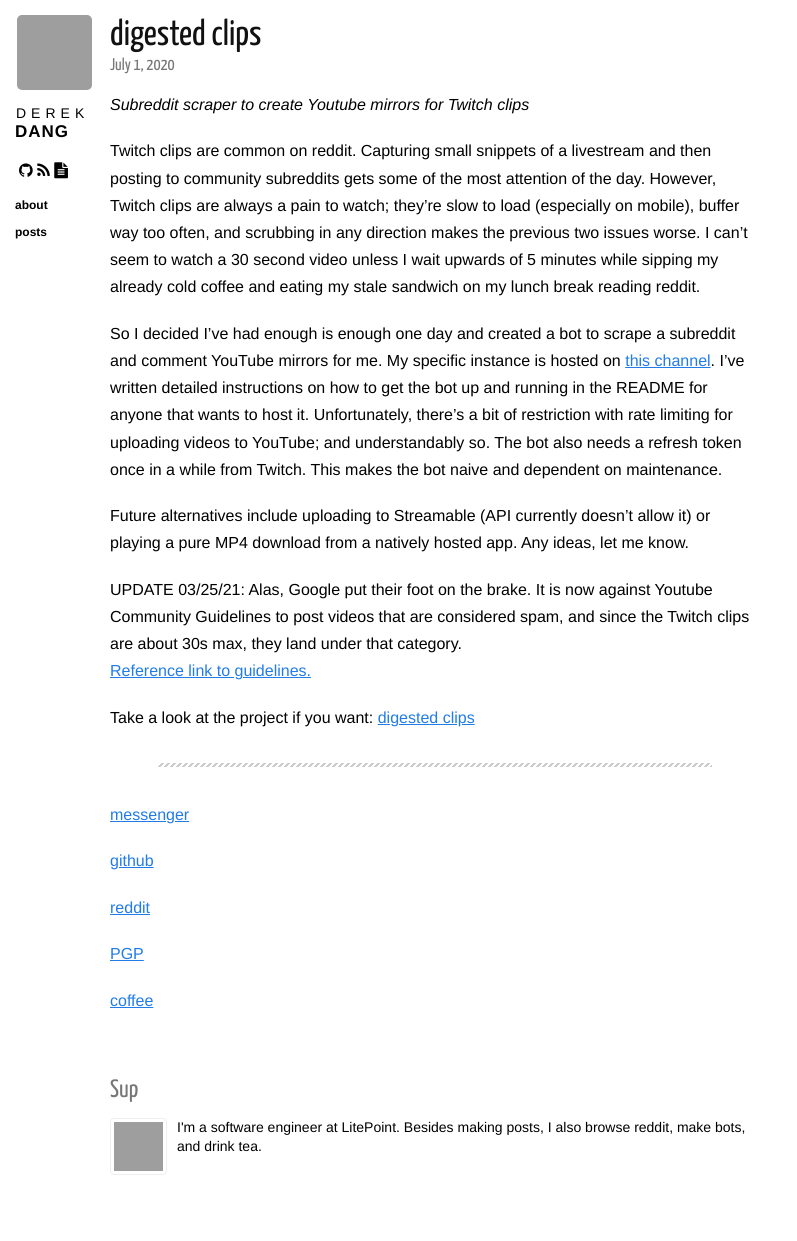
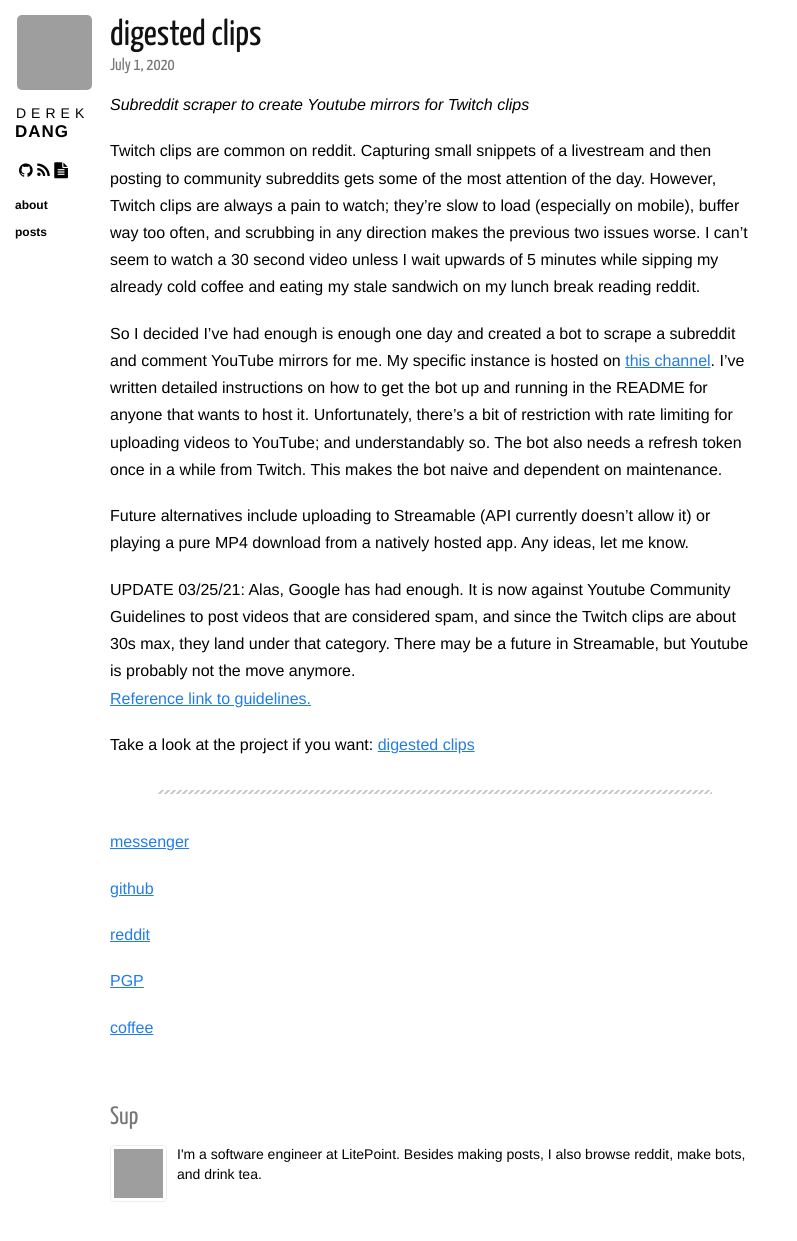
Before and after one commit to dqdang/dqdang.github.io, a Jekyll site: the page built from _posts/2020-07-01-digested-clips.markdown, in a window 1280 px wide, cut to the strip 0-1261 px from the top of the page. Shown: the top 1241 px of the strip, without its empty margins (0-797 px from the left). Built offline with Jekyll 4.4.1, drawn with Linux system fonts in a browser that asks for light colours; nearby versions of some CDN libraries; grey boxes are pictures that could not be loaded.

Commit message:
Update comments on Youtube guidelines

```diff
--- a/_posts/2020-07-01-digested-clips.markdown
+++ b/_posts/2020-07-01-digested-clips.markdown
@@ -12,7 +12,7 @@
 
 Future alternatives include uploading to Streamable (API currently doesn't allow it) or playing a pure MP4 download from a natively hosted app. Any ideas, let me know.
 
-UPDATE 03/25/21: Alas, Google put their foot on the brake. It is now against Youtube Community Guidelines to post videos that are considered spam, and since the Twitch clips are about 30s max, they land under that category.<br/>
+UPDATE 03/25/21: Alas, Google has had enough. It is now against Youtube Community Guidelines to post videos that are considered spam, and since the Twitch clips are about 30s max, they land under that category. There may be a future in Streamable, but Youtube is probably not the move anymore.<br/>
 [Reference link to guidelines.][spam]
 
 Take a look at the project if you want:
```
